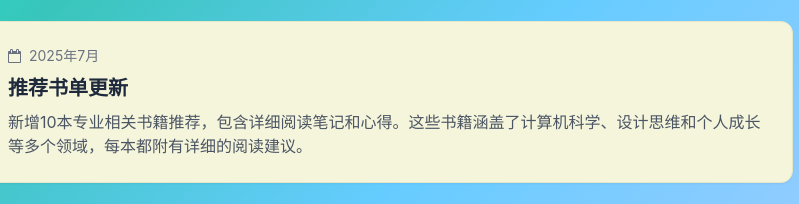
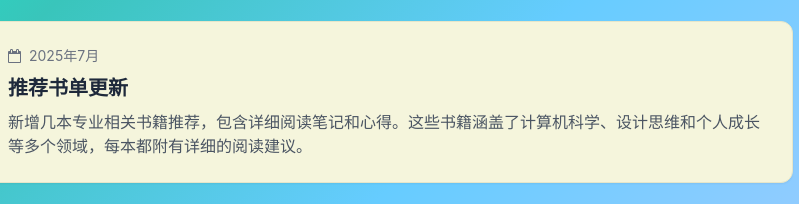
Before and after one commit to Jeffer-Hu/huyang3780.top, a plain HTML site: page index.html in a window 1280 px wide. Shown: the part 3367-3571 px from the top of the page, 295-1094 px from the left. Drawn offline with nearby package versions, Linux system fonts and the light colour scheme.

Commit message:
Update index.html

```diff
--- a/index.html
+++ b/index.html
@@ -537,9 +537,9 @@
                                 data-jp="推奨図書リストが更新されました">
                             </h3>
                             <p class="text-gray-600"
-                                data-cn="新增10本专业相关书籍推荐，包含详细阅读笔记和心得。这些书籍涵盖了计算机科学、设计思维和个人成长等多个领域，每本都附有详细的阅读建议。"
-                                data-en="Added 10 new professional book recommendations, including detailed reading notes and insights. These books cover multiple fields such as computer science, design thinking and personal growth, each with detailed reading suggestions."
-                                data-jp="詳細な読書ノートと心得を含む、専門関連の新しい10冊の書籍推奨が追加されました。これらの書籍はコンピュータサイエンス、デザイン思考、個人成長など複数の分野をカバーしており、それぞれ詳細な読書提案が付属しています。">
+                                data-cn="新增几本专业相关书籍推荐，包含详细阅读笔记和心得。这些书籍涵盖了计算机科学、设计思维和个人成长等多个领域，每本都附有详细的阅读建议。"
+                                data-en="Added some new professional book recommendations, including detailed reading notes and insights. These books cover multiple fields such as computer science, design thinking and personal growth, each with detailed reading suggestions."
+                                data-jp="詳細な読書ノートと心得を含む、専門関連の新しい何冊かの書籍推奨が追加されました。これらの書籍はコンピュータサイエンス、デザイン思考、個人成長など複数の分野をカバーしており、それぞれ詳細な読書提案が付属しています。">
                             </p>
                         </div>
                     </div>
```
